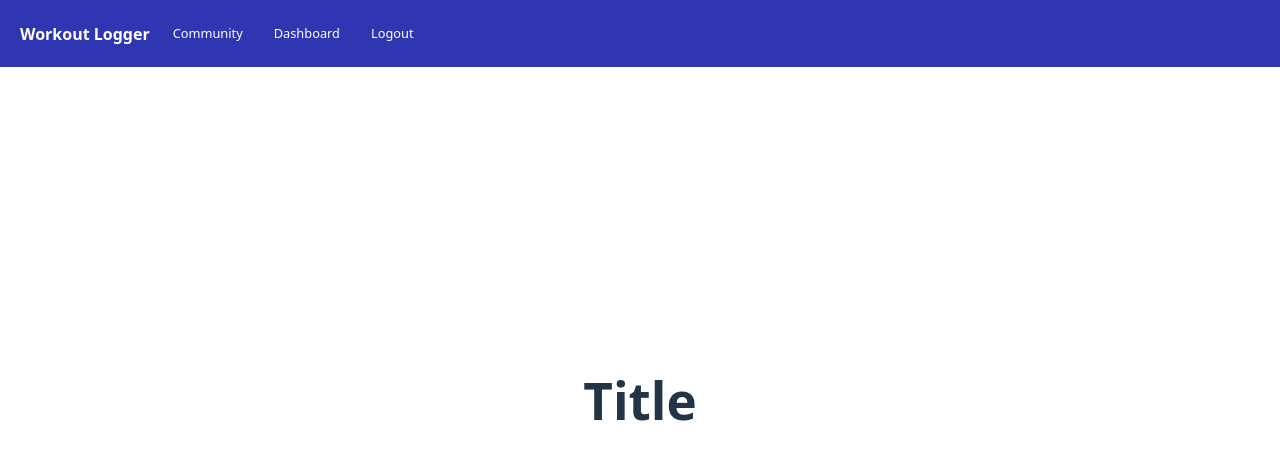
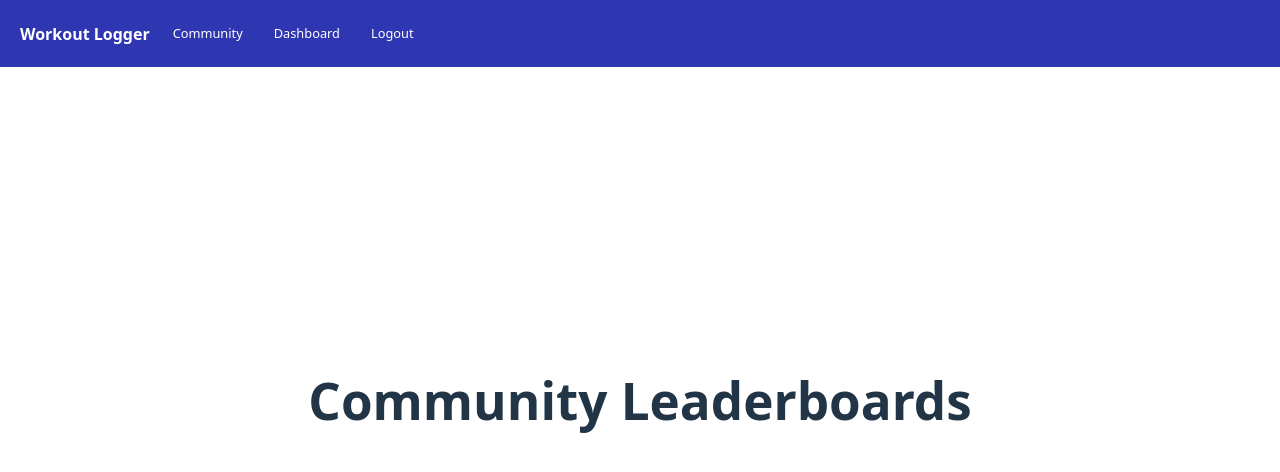
Before and after one commit to johnsonlei1/workout, a React (Vite) app in the folder frontend/: page /community in a window 1280 px wide. Shown: the top 472 px of the page. Built offline with nearby package versions, Linux system fonts and the light colour scheme.

Commit message:
begin community page

```diff
--- a/frontend/src/pages/Community.tsx
+++ b/frontend/src/pages/Community.tsx
@@ -5,7 +5,7 @@ const Community = () => {
   return (
     <div>
       <Navbar />
-      <h1>Title</h1>
+      <h1>Community Leaderboards</h1>
     </div>
   );
 };
```
